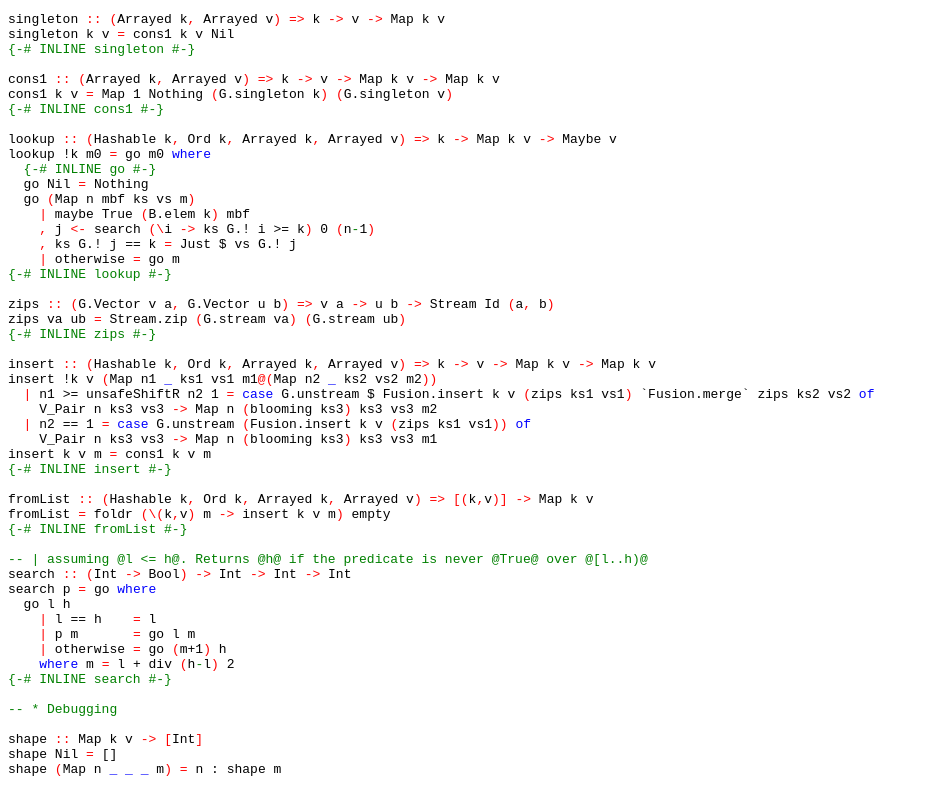
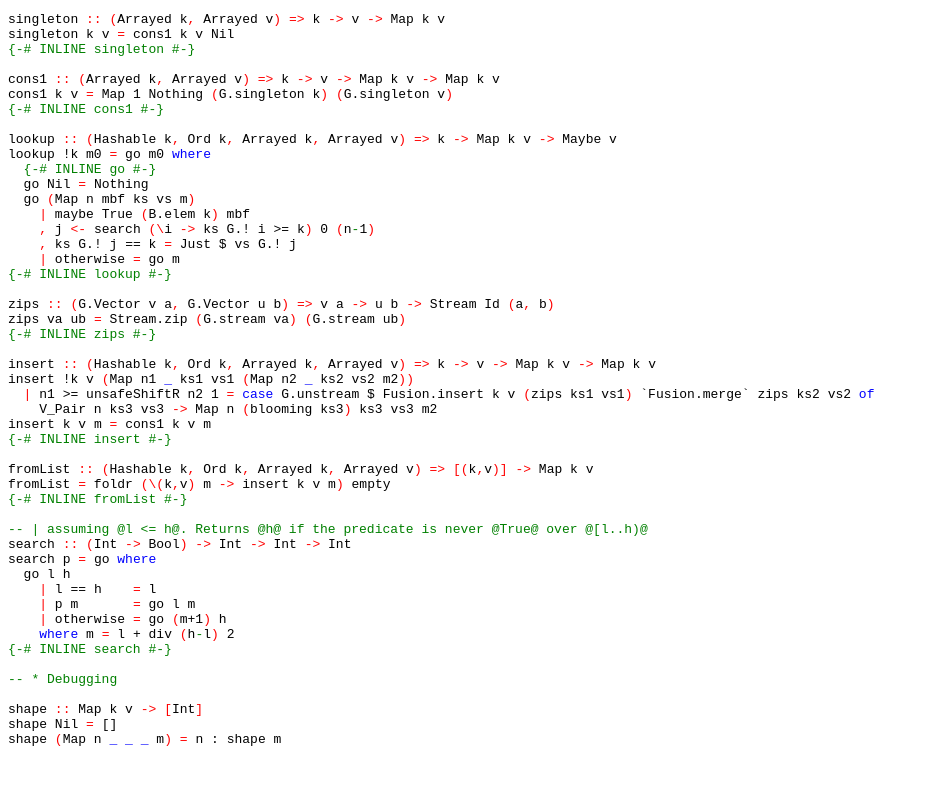
Before and after one commit to ekmett/structures, a plain HTML site: page src/Data-Vector-Map.html in a window 1280 px wide. Shown: the part 1546-2336 px from the top of the page, without its empty margins (0-929 px from the left). After the commit the page ends 2306 px from the top, so only its background shows below. Drawn offline with Linux system fonts and the light colour scheme.

Commit message:
updated haddocks

```diff
--- a/src/Data-Vector-Map.html
+++ b/src/Data-Vector-Map.html
@@ -134,32 +134,30 @@
 <a name="line-125"></a><span class='hs-comment'>{-# INLINE zips #-}</span>
 <a name="line-126"></a>
 <a name="line-127"></a><a name="insert"></a><span class='hs-definition'>insert</span> <span class='hs-keyglyph'>::</span> <span class='hs-layout'>(</span><span class='hs-conid'>Hashable</span> <span class='hs-varid'>k</span><span class='hs-layout'>,</span> <span class='hs-conid'>Ord</span> <span class='hs-varid'>k</span><span class='hs-layout'>,</span> <span class='hs-conid'>Arrayed</span> <span class='hs-varid'>k</span><span class='hs-layout'>,</span> <span class='hs-conid'>Arrayed</span> <span class='hs-varid'>v</span><span class='hs-layout'>)</span> <span class='hs-keyglyph'>=&gt;</span> <span class='hs-varid'>k</span> <span class='hs-keyglyph'>-&gt;</span> <span class='hs-varid'>v</span> <span class='hs-keyglyph'>-&gt;</span> <span class='hs-conid'>Map</span> <span class='hs-varid'>k</span> <span class='hs-varid'>v</span> <span class='hs-keyglyph'>-&gt;</span> <span class='hs-conid'>Map</span> <span class='hs-varid'>k</span> <span class='hs-varid'>v</span>
-<a name="line-128"></a><span class='hs-definition'>insert</span> <span class='hs-varop'>!</span><span class='hs-varid'>k</span> <span class='hs-varid'>v</span> <span class='hs-layout'>(</span><span class='hs-conid'>Map</span> <span class='hs-varid'>n1</span> <span class='hs-keyword'>_</span> <span class='hs-varid'>ks1</span> <span class='hs-varid'>vs1</span> <span class='hs-varid'>m1</span><span class='hs-keyglyph'>@</span><span class='hs-layout'>(</span><span class='hs-conid'>Map</span> <span class='hs-varid'>n2</span> <span class='hs-keyword'>_</span> <span class='hs-varid'>ks2</span> <span class='hs-varid'>vs2</span> <span class='hs-varid'>m2</span><span class='hs-layout'>)</span><span class='hs-layout'>)</span>
+<a name="line-128"></a><span class='hs-definition'>insert</span> <span class='hs-varop'>!</span><span class='hs-varid'>k</span> <span class='hs-varid'>v</span> <span class='hs-layout'>(</span><span class='hs-conid'>Map</span> <span class='hs-varid'>n1</span> <span class='hs-keyword'>_</span> <span class='hs-varid'>ks1</span> <span class='hs-varid'>vs1</span> <span class='hs-layout'>(</span><span class='hs-conid'>Map</span> <span class='hs-varid'>n2</span> <span class='hs-keyword'>_</span> <span class='hs-varid'>ks2</span> <span class='hs-varid'>vs2</span> <span class='hs-varid'>m2</span><span class='hs-layout'>)</span><span class='hs-layout'>)</span>
 <a name="line-129"></a>  <span class='hs-keyglyph'>|</span> <span class='hs-varid'>n1</span> <span class='hs-varop'>&gt;=</span> <span class='hs-varid'>unsafeShiftR</span> <span class='hs-varid'>n2</span> <span class='hs-num'>1</span> <span class='hs-keyglyph'>=</span> <span class='hs-keyword'>case</span> <span class='hs-conid'>G</span><span class='hs-varop'>.</span><span class='hs-varid'>unstream</span> <span class='hs-varop'>$</span> <span class='hs-conid'>Fusion</span><span class='hs-varop'>.</span><span class='hs-varid'>insert</span> <span class='hs-varid'>k</span> <span class='hs-varid'>v</span> <span class='hs-layout'>(</span><span class='hs-varid'>zips</span> <span class='hs-varid'>ks1</span> <span class='hs-varid'>vs1</span><span class='hs-layout'>)</span> <span class='hs-varop'>`</span><span class='hs-conid'>Fusion</span><span class='hs-varop'>.</span><span class='hs-varid'>merge</span><span class='hs-varop'>`</span> <span class='hs-varid'>zips</span> <span class='hs-varid'>ks2</span> <span class='hs-varid'>vs2</span> <span class='hs-keyword'>of</span>
 <a name="line-130"></a>    <span class='hs-conid'>V_Pair</span> <span class='hs-varid'>n</span> <span class='hs-varid'>ks3</span> <span class='hs-varid'>vs3</span> <span class='hs-keyglyph'>-&gt;</span> <span class='hs-conid'>Map</span> <span class='hs-varid'>n</span> <span class='hs-layout'>(</span><span class='hs-varid'>blooming</span> <span class='hs-varid'>ks3</span><span class='hs-layout'>)</span> <span class='hs-varid'>ks3</span> <span class='hs-varid'>vs3</span> <span class='hs-varid'>m2</span>
-<a name="line-131"></a>  <span class='hs-keyglyph'>|</span> <span class='hs-varid'>n2</span> <span class='hs-varop'>==</span> <span class='hs-num'>1</span> <span class='hs-keyglyph'>=</span> <span class='hs-keyword'>case</span> <span class='hs-conid'>G</span><span class='hs-varop'>.</span><span class='hs-varid'>unstream</span> <span class='hs-layout'>(</span><span class='hs-conid'>Fusion</span><span class='hs-varop'>.</span><span class='hs-varid'>insert</span> <span class='hs-varid'>k</span> <span class='hs-varid'>v</span> <span class='hs-layout'>(</span><span class='hs-varid'>zips</span> <span class='hs-varid'>ks1</span> <span class='hs-varid'>vs1</span><span class='hs-layout'>)</span><span class='hs-layout'>)</span> <span class='hs-keyword'>of</span>
-<a name="line-132"></a>    <span class='hs-conid'>V_Pair</span> <span class='hs-varid'>n</span> <span class='hs-varid'>ks3</span> <span class='hs-varid'>vs3</span> <span class='hs-keyglyph'>-&gt;</span> <span class='hs-conid'>Map</span> <span class='hs-varid'>n</span> <span class='hs-layout'>(</span><span class='hs-varid'>blooming</span> <span class='hs-varid'>ks3</span><span class='hs-layout'>)</span> <span class='hs-varid'>ks3</span> <span class='hs-varid'>vs3</span> <span class='hs-varid'>m1</span>
-<a name="line-133"></a><span class='hs-definition'>insert</span> <span class='hs-varid'>k</span> <span class='hs-varid'>v</span> <span class='hs-varid'>m</span> <span class='hs-keyglyph'>=</span> <span class='hs-varid'>cons1</span> <span class='hs-varid'>k</span> <span class='hs-varid'>v</span> <span class='hs-varid'>m</span>
-<a name="line-134"></a><span class='hs-comment'>{-# INLINE insert #-}</span>
-<a name="line-135"></a>
-<a name="line-136"></a><a name="fromList"></a><span class='hs-definition'>fromList</span> <span class='hs-keyglyph'>::</span> <span class='hs-layout'>(</span><span class='hs-conid'>Hashable</span> <span class='hs-varid'>k</span><span class='hs-layout'>,</span> <span class='hs-conid'>Ord</span> <span class='hs-varid'>k</span><span class='hs-layout'>,</span> <span class='hs-conid'>Arrayed</span> <span class='hs-varid'>k</span><span class='hs-layout'>,</span> <span class='hs-conid'>Arrayed</span> <span class='hs-varid'>v</span><span class='hs-layout'>)</span> <span class='hs-keyglyph'>=&gt;</span> <span class='hs-keyglyph'>[</span><span class='hs-layout'>(</span><span class='hs-varid'>k</span><span class='hs-layout'>,</span><span class='hs-varid'>v</span><span class='hs-layout'>)</span><span class='hs-keyglyph'>]</span> <span class='hs-keyglyph'>-&gt;</span> <span class='hs-conid'>Map</span> <span class='hs-varid'>k</span> <span class='hs-varid'>v</span>
-<a name="line-137"></a><span class='hs-definition'>fromList</span> <span class='hs-keyglyph'>=</span> <span class='hs-varid'>foldr</span> <span class='hs-layout'>(</span><span class='hs-keyglyph'>\</span><span class='hs-layout'>(</span><span class='hs-varid'>k</span><span class='hs-layout'>,</span><span class='hs-varid'>v</span><span class='hs-layout'>)</span> <span class='hs-varid'>m</span> <span class='hs-keyglyph'>-&gt;</span> <span class='hs-varid'>insert</span> <span class='hs-varid'>k</span> <span class='hs-varid'>v</span> <span class='hs-varid'>m</span><span class='hs-layout'>)</span> <span class='hs-varid'>empty</span>
-<a name="line-138"></a><span class='hs-comment'>{-# INLINE fromList #-}</span>
-<a name="line-139"></a>
-<a name="line-140"></a><a name="search"></a><span class='hs-comment'>-- | assuming @l &lt;= h@. Returns @h@ if the predicate is never @True@ over @[l..h)@</span>
-<a name="line-141"></a><span class='hs-definition'>search</span> <span class='hs-keyglyph'>::</span> <span class='hs-layout'>(</span><span class='hs-conid'>Int</span> <span class='hs-keyglyph'>-&gt;</span> <span class='hs-conid'>Bool</span><span class='hs-layout'>)</span> <span class='hs-keyglyph'>-&gt;</span> <span class='hs-conid'>Int</span> <span class='hs-keyglyph'>-&gt;</span> <span class='hs-conid'>Int</span> <span class='hs-keyglyph'>-&gt;</span> <span class='hs-conid'>Int</span>
-<a name="line-142"></a><span class='hs-definition'>search</span> <span class='hs-varid'>p</span> <span class='hs-keyglyph'>=</span> <span class='hs-varid'>go</span> <span class='hs-keyword'>where</span>
-<a name="line-143"></a>  <span class='hs-varid'>go</span> <span class='hs-varid'>l</span> <span class='hs-varid'>h</span>
-<a name="line-144"></a>    <span class='hs-keyglyph'>|</span> <span class='hs-varid'>l</span> <span class='hs-varop'>==</span> <span class='hs-varid'>h</span>    <span class='hs-keyglyph'>=</span> <span class='hs-varid'>l</span>
-<a name="line-145"></a>    <span class='hs-keyglyph'>|</span> <span class='hs-varid'>p</span> <span class='hs-varid'>m</span>       <span class='hs-keyglyph'>=</span> <span class='hs-varid'>go</span> <span class='hs-varid'>l</span> <span class='hs-varid'>m</span>
-<a name="line-146"></a>    <span class='hs-keyglyph'>|</span> <span class='hs-varid'>otherwise</span> <span class='hs-keyglyph'>=</span> <span class='hs-varid'>go</span> <span class='hs-layout'>(</span><span class='hs-varid'>m</span><span class='hs-varop'>+</span><span class='hs-num'>1</span><span class='hs-layout'>)</span> <span class='hs-varid'>h</span>
-<a name="line-147"></a>    <span class='hs-keyword'>where</span> <span class='hs-varid'>m</span> <span class='hs-keyglyph'>=</span> <span class='hs-varid'>l</span> <span class='hs-varop'>+</span> <span class='hs-varid'>div</span> <span class='hs-layout'>(</span><span class='hs-varid'>h</span><span class='hs-comment'>-</span><span class='hs-varid'>l</span><span class='hs-layout'>)</span> <span class='hs-num'>2</span>
-<a name="line-148"></a><span class='hs-comment'>{-# INLINE search #-}</span>
+<a name="line-131"></a><span class='hs-definition'>insert</span> <span class='hs-varid'>k</span> <span class='hs-varid'>v</span> <span class='hs-varid'>m</span> <span class='hs-keyglyph'>=</span> <span class='hs-varid'>cons1</span> <span class='hs-varid'>k</span> <span class='hs-varid'>v</span> <span class='hs-varid'>m</span>
+<a name="line-132"></a><span class='hs-comment'>{-# INLINE insert #-}</span>
+<a name="line-133"></a>
+<a name="line-134"></a><a name="fromList"></a><span class='hs-definition'>fromList</span> <span class='hs-keyglyph'>::</span> <span class='hs-layout'>(</span><span class='hs-conid'>Hashable</span> <span class='hs-varid'>k</span><span class='hs-layout'>,</span> <span class='hs-conid'>Ord</span> <span class='hs-varid'>k</span><span class='hs-layout'>,</span> <span class='hs-conid'>Arrayed</span> <span class='hs-varid'>k</span><span class='hs-layout'>,</span> <span class='hs-conid'>Arrayed</span> <span class='hs-varid'>v</span><span class='hs-layout'>)</span> <span class='hs-keyglyph'>=&gt;</span> <span class='hs-keyglyph'>[</span><span class='hs-layout'>(</span><span class='hs-varid'>k</span><span class='hs-layout'>,</span><span class='hs-varid'>v</span><span class='hs-layout'>)</span><span class='hs-keyglyph'>]</span> <span class='hs-keyglyph'>-&gt;</span> <span class='hs-conid'>Map</span> <span class='hs-varid'>k</span> <span class='hs-varid'>v</span>
+<a name="line-135"></a><span class='hs-definition'>fromList</span> <span class='hs-keyglyph'>=</span> <span class='hs-varid'>foldr</span> <span class='hs-layout'>(</span><span class='hs-keyglyph'>\</span><span class='hs-layout'>(</span><span class='hs-varid'>k</span><span class='hs-layout'>,</span><span class='hs-varid'>v</span><span class='hs-layout'>)</span> <span class='hs-varid'>m</span> <span class='hs-keyglyph'>-&gt;</span> <span class='hs-varid'>insert</span> <span class='hs-varid'>k</span> <span class='hs-varid'>v</span> <span class='hs-varid'>m</span><span class='hs-layout'>)</span> <span class='hs-varid'>empty</span>
+<a name="line-136"></a><span class='hs-comment'>{-# INLINE fromList #-}</span>
+<a name="line-137"></a>
+<a name="line-138"></a><a name="search"></a><span class='hs-comment'>-- | assuming @l &lt;= h@. Returns @h@ if the predicate is never @True@ over @[l..h)@</span>
+<a name="line-139"></a><span class='hs-definition'>search</span> <span class='hs-keyglyph'>::</span> <span class='hs-layout'>(</span><span class='hs-conid'>Int</span> <span class='hs-keyglyph'>-&gt;</span> <span class='hs-conid'>Bool</span><span class='hs-layout'>)</span> <span class='hs-keyglyph'>-&gt;</span> <span class='hs-conid'>Int</span> <span class='hs-keyglyph'>-&gt;</span> <span class='hs-conid'>Int</span> <span class='hs-keyglyph'>-&gt;</span> <span class='hs-conid'>Int</span>
+<a name="line-140"></a><span class='hs-definition'>search</span> <span class='hs-varid'>p</span> <span class='hs-keyglyph'>=</span> <span class='hs-varid'>go</span> <span class='hs-keyword'>where</span>
+<a name="line-141"></a>  <span class='hs-varid'>go</span> <span class='hs-varid'>l</span> <span class='hs-varid'>h</span>
+<a name="line-142"></a>    <span class='hs-keyglyph'>|</span> <span class='hs-varid'>l</span> <span class='hs-varop'>==</span> <span class='hs-varid'>h</span>    <span class='hs-keyglyph'>=</span> <span class='hs-varid'>l</span>
+<a name="line-143"></a>    <span class='hs-keyglyph'>|</span> <span class='hs-varid'>p</span> <span class='hs-varid'>m</span>       <span class='hs-keyglyph'>=</span> <span class='hs-varid'>go</span> <span class='hs-varid'>l</span> <span class='hs-varid'>m</span>
+<a name="line-144"></a>    <span class='hs-keyglyph'>|</span> <span class='hs-varid'>otherwise</span> <span class='hs-keyglyph'>=</span> <span class='hs-varid'>go</span> <span class='hs-layout'>(</span><span class='hs-varid'>m</span><span class='hs-varop'>+</span><span class='hs-num'>1</span><span class='hs-layout'>)</span> <span class='hs-varid'>h</span>
+<a name="line-145"></a>    <span class='hs-keyword'>where</span> <span class='hs-varid'>m</span> <span class='hs-keyglyph'>=</span> <span class='hs-varid'>l</span> <span class='hs-varop'>+</span> <span class='hs-varid'>div</span> <span class='hs-layout'>(</span><span class='hs-varid'>h</span><span class='hs-comment'>-</span><span class='hs-varid'>l</span><span class='hs-layout'>)</span> <span class='hs-num'>2</span>
+<a name="line-146"></a><span class='hs-comment'>{-# INLINE search #-}</span>
+<a name="line-147"></a>
+<a name="line-148"></a><span class='hs-comment'>-- * Debugging</span>
 <a name="line-149"></a>
-<a name="line-150"></a><span class='hs-comment'>-- * Debugging</span>
-<a name="line-151"></a>
-<a name="line-152"></a><a name="shape"></a><span class='hs-definition'>shape</span> <span class='hs-keyglyph'>::</span> <span class='hs-conid'>Map</span> <span class='hs-varid'>k</span> <span class='hs-varid'>v</span> <span class='hs-keyglyph'>-&gt;</span> <span class='hs-keyglyph'>[</span><span class='hs-conid'>Int</span><span class='hs-keyglyph'>]</span>
-<a name="line-153"></a><span class='hs-definition'>shape</span> <span class='hs-conid'>Nil</span> <span class='hs-keyglyph'>=</span> <span class='hs-conid'>[]</span>
-<a name="line-154"></a><span class='hs-definition'>shape</span> <span class='hs-layout'>(</span><span class='hs-conid'>Map</span> <span class='hs-varid'>n</span> <span class='hs-keyword'>_</span> <span class='hs-keyword'>_</span> <span class='hs-keyword'>_</span> <span class='hs-varid'>m</span><span class='hs-layout'>)</span> <span class='hs-keyglyph'>=</span> <span class='hs-varid'>n</span> <span class='hs-conop'>:</span> <span class='hs-varid'>shape</span> <span class='hs-varid'>m</span>
+<a name="line-150"></a><a name="shape"></a><span class='hs-definition'>shape</span> <span class='hs-keyglyph'>::</span> <span class='hs-conid'>Map</span> <span class='hs-varid'>k</span> <span class='hs-varid'>v</span> <span class='hs-keyglyph'>-&gt;</span> <span class='hs-keyglyph'>[</span><span class='hs-conid'>Int</span><span class='hs-keyglyph'>]</span>
+<a name="line-151"></a><span class='hs-definition'>shape</span> <span class='hs-conid'>Nil</span> <span class='hs-keyglyph'>=</span> <span class='hs-conid'>[]</span>
+<a name="line-152"></a><span class='hs-definition'>shape</span> <span class='hs-layout'>(</span><span class='hs-conid'>Map</span> <span class='hs-varid'>n</span> <span class='hs-keyword'>_</span> <span class='hs-keyword'>_</span> <span class='hs-keyword'>_</span> <span class='hs-varid'>m</span><span class='hs-layout'>)</span> <span class='hs-keyglyph'>=</span> <span class='hs-varid'>n</span> <span class='hs-conop'>:</span> <span class='hs-varid'>shape</span> <span class='hs-varid'>m</span>
 </pre></body>
 </html>
```
